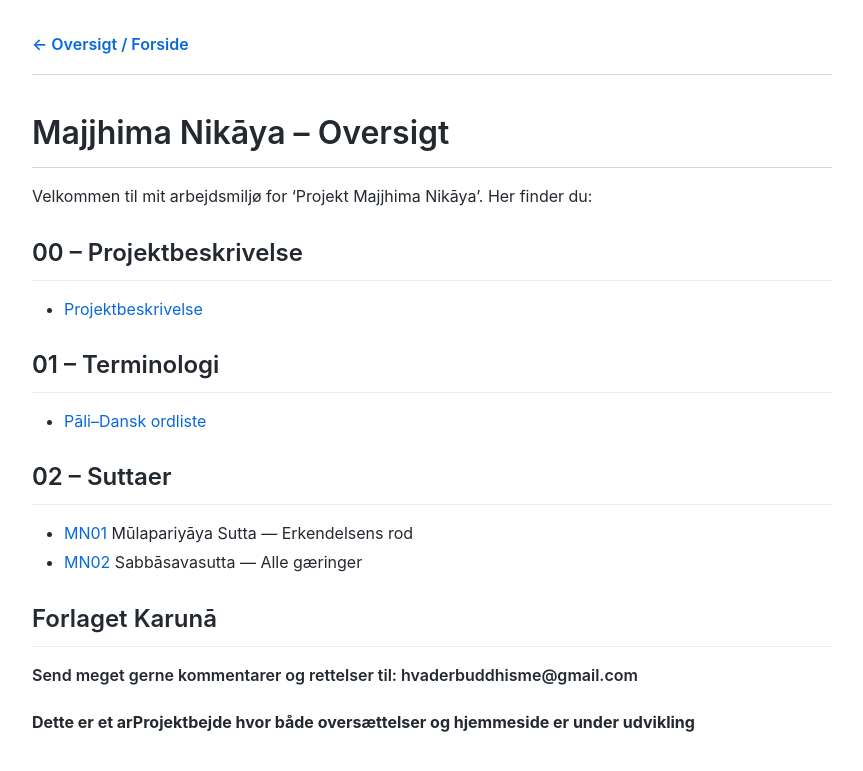
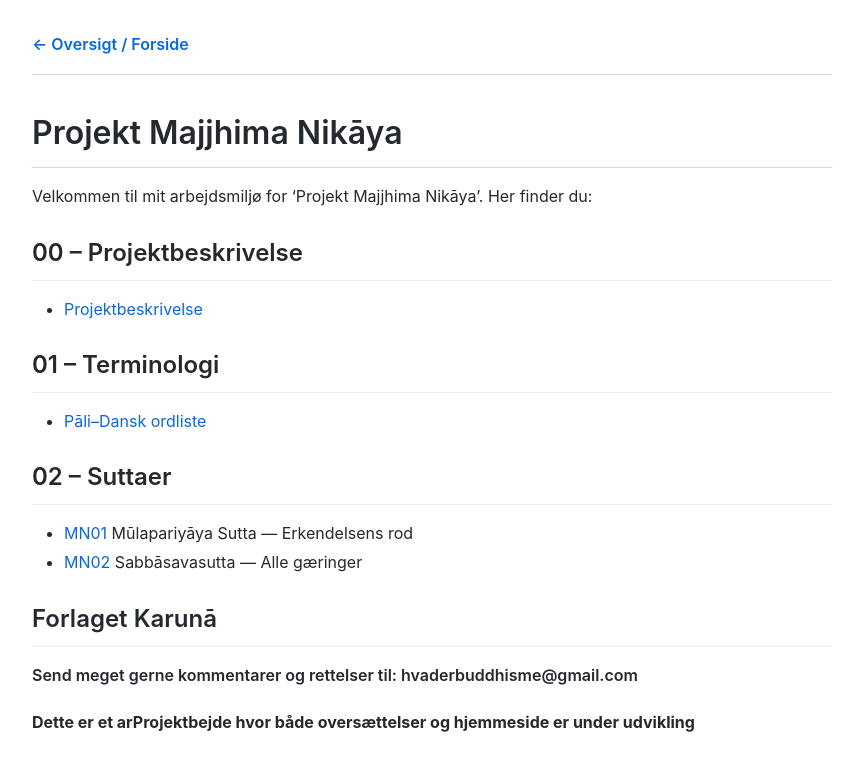
Before and after one commit to henningvhansen/Suttaer, a Jekyll site: the page built from index.md, in a window 1280 px wide. Shown: the top 771 px of the page, without its empty margins (208-1071 px from the left). Built offline with Jekyll 4.4.1, drawn with Linux system fonts in a browser that asks for light colours.

Commit message:
Rename title from 'Majjhima Nikāya – Oversigt' to 'Projekt Majjhima Nikāya'

```diff
--- a/index.md
+++ b/index.md
@@ -2,7 +2,7 @@
 layout: default
 title: Suttaer
 ---
-# Majjhima Nikāya – Oversigt
+# Projekt Majjhima Nikāya
 
 Velkommen til mit arbejdsmiljø for 'Projekt Majjhima Nikāya'. Her finder du:
 
```
